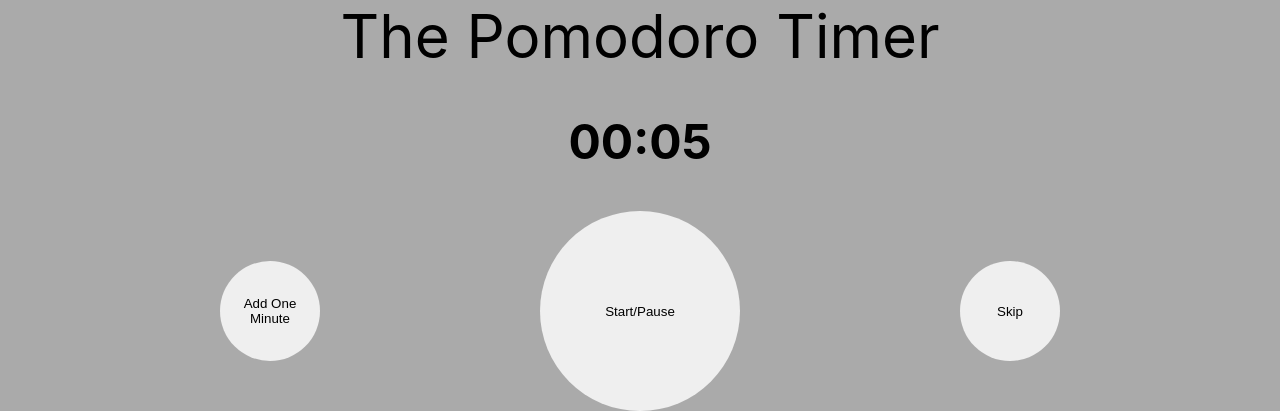
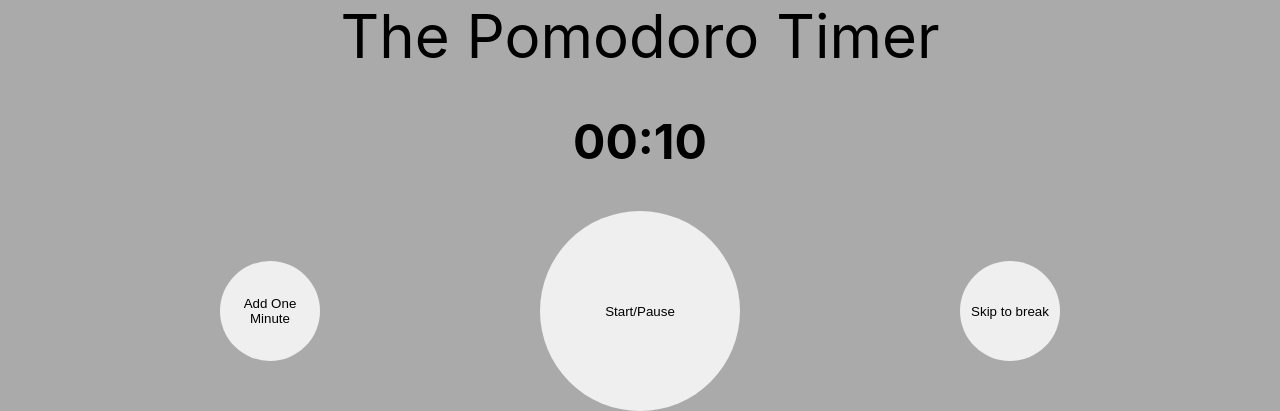
Before and after one commit to thescripted/pomodoro, a React (Create React App) app: page / in a window 1280 px wide. Shown: the top 411 px of the page. Built offline with nearby package versions, Linux system fonts and the light colour scheme.

Commit message:
added MP3 audio

```diff
--- a/src/Pomodoro.js
+++ b/src/Pomodoro.js
@@ -1,6 +1,7 @@
 import React, { useState, useEffect } from "react";
 import { formatTime } from "./helper";
 import styled, { css } from "styled-components";
+import justsaying from "./justsaying.mp3";
 
 const Button = styled.button`
   border: none;
@@ -25,30 +26,20 @@ const Button = styled.button`
 `;
 
 const Pomodoro = (props) => {
-  const [timer, setTimer] = useState(5);
+  const [timer, setTimer] = useState(10);
   const [isActive, setIsActive] = useState(false); // Inform if the timer is active
-  const [isBreak, setIsBreak] = useState(false);
-  const [isPomo, setIsPomo] = useState(false);
-  const [status, setStatus] = useState("");
-
-  const startBreak = () => {
-    setTimer(300);
-    setIsActive(true);
-    setIsBreak(true);
-    setIsPomo(false);
-    // handle background color and other stuff
-  };
+  const [feature, setFeature] = useState("pomodoro");
+  let notif = new Audio(justsaying);
 
   const handleNext = () => {
-    setIsBreak(!isBreak);
-    setIsPomo(!isPomo);
-    setIsActive(!isActive);
-    if (isBreak) {
-      setStatus("break");
+    if (feature === "pomodoro") {
+      setFeature("break");
+      setTimer(300);
+    } else if (feature === "break") {
+      setFeature("pomodoro");
+      setTimer(1500);
     }
-    if (isPomo) {
-      setStatus("pomo");
-    }
+    setIsActive(false);
   };
 
   useEffect(() => {
@@ -60,8 +51,8 @@ const Pomodoro = (props) => {
     }
 
     if (timer === 0) {
-      window.alert("times up");
-      startBreak();
+      notif.play();
+      handleNext();
     }
     console.log(timer);
     return () => clearInterval(interval);
@@ -74,7 +65,7 @@ const Pomodoro = (props) => {
         <span className="minute">
           <Button
             className="button smaller-button minute-button"
-            onClick={() => setTimer(timer + 2)}
+            onClick={() => setTimer(timer + 60)}
           >
             Add One Minute
           </Button>
@@ -93,7 +84,7 @@ const Pomodoro = (props) => {
             className="button smaller-button break-button"
             onClick={handleNext}
           >
-            Skip
+            {`Skip to ${feature === "pomodoro" ? "break" : "timer"} `}
           </Button>
         </span>
       </div>
```
Also changed, not shown: 1 other file (tests, documents, lock files or other folders).
